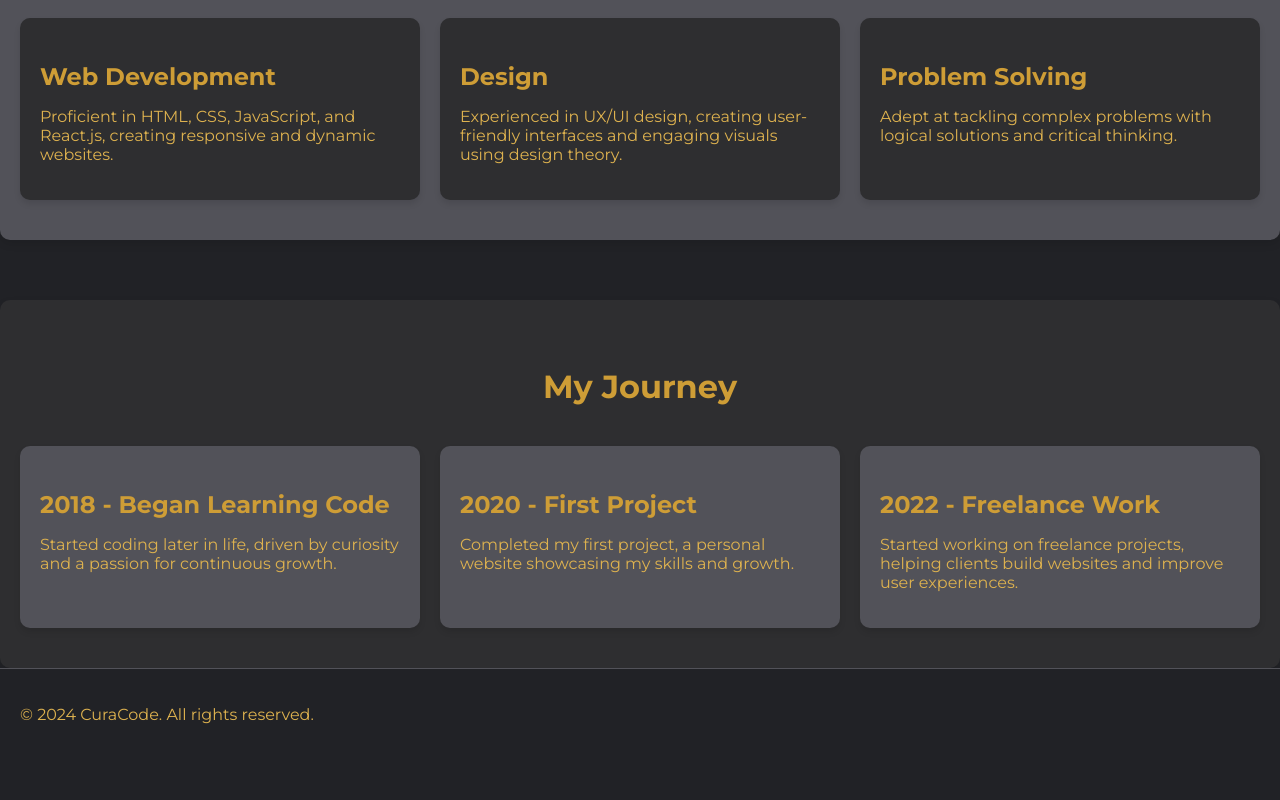
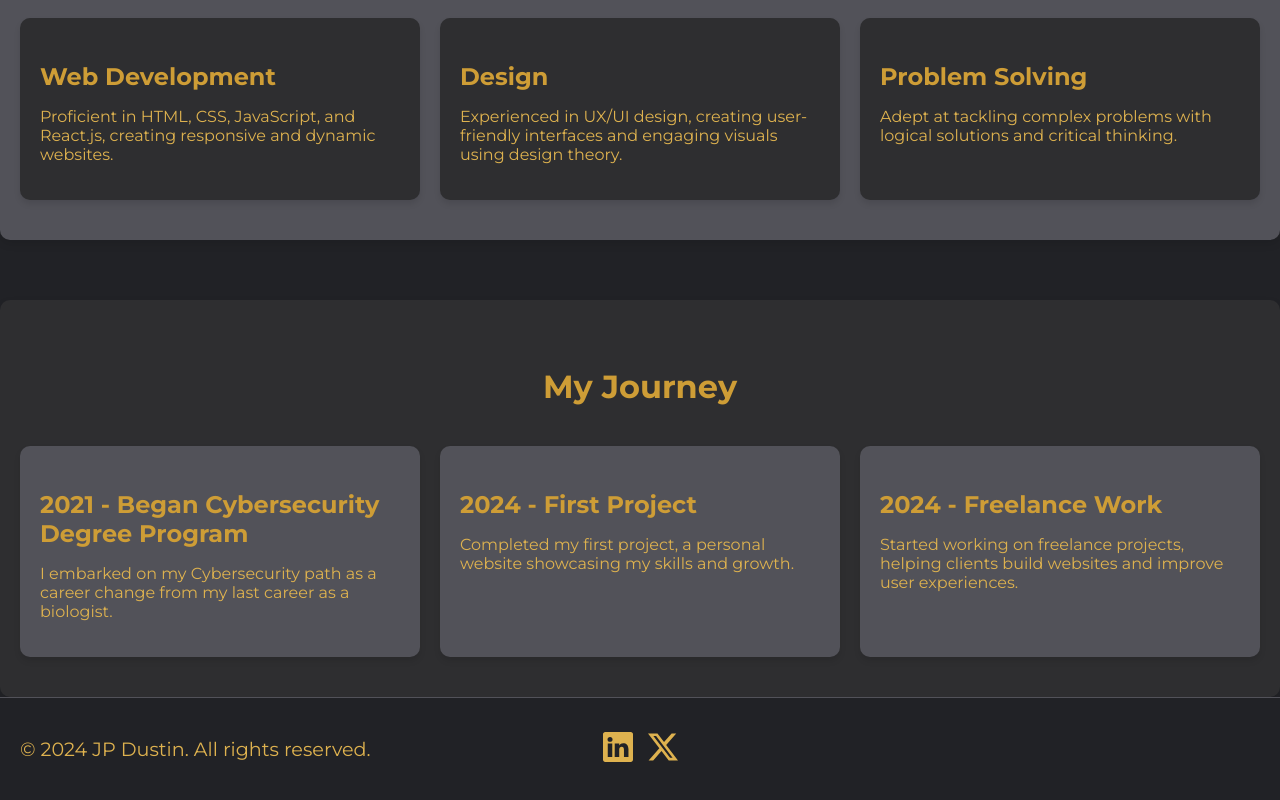
Before and after one commit to JPDustin/portfolio, a plain HTML site: page pages/about.html in a window 1280 px wide. Shown: the part 744-1544 px from the top of the page. Before the commit the page ends 1504 px from the top, so only its background shows below. Drawn offline with Linux system fonts and the light colour scheme.

```diff
--- a/assets/css/styles.css
+++ b/assets/css/styles.css
@@ -441,6 +441,7 @@ html {
   color: #deb24f;
   padding: 20px;
   border-top: 1px solid #525259;
+  margin-top: auto;
 }
 
 .footer-left,
--- a/pages/about.html
+++ b/pages/about.html
@@ -17,7 +17,7 @@
 <body>
     <div class="container">
         <!-- Header -->
-        <header class="header">
+        <header class="header header-dark">
             <div class="logo" id="logo">
                 <a href="/"><img src="../assets/images/brand-name.svg" alt="Brand"></a>
             </div>
@@ -87,22 +87,43 @@
             <h2>My Journey</h2>
             <div class="timeline-grid">
                 <div class="timeline-item">
-                    <h3>2018 - Began Learning Code</h3>
-                    <p>Started coding later in life, driven by curiosity and a passion for continuous growth.</p>
+                    <h3>2021 - Began Cybersecurity Degree Program</h3>
+                    <p>I embarked on my Cybersecurity path as a career change from my last career as a biologist.</p>
                 </div>
                 <div class="timeline-item">
-                    <h3>2020 - First Project</h3>
+                    <h3>2024 - First Project</h3>
                     <p>Completed my first project, a personal website showcasing my skills and growth.</p>
                 </div>
                 <div class="timeline-item">
-                    <h3>2022 - Freelance Work</h3>
+                    <h3>2024 - Freelance Work</h3>
                     <p>Started working on freelance projects, helping clients build websites and improve user
                         experiences.</p>
                 </div>
             </div>
         </section>
         <footer class="footer">
-            <p>&copy; 2024 CuraCode. All rights reserved.</p>
+            <div class="footer-left">
+                <p>&copy; 2024 JP Dustin. All rights reserved.</p>
+            </div>
+            <div class="footer-center">
+                <a href="https://www.linkedin.com/in/john-dustin/" class="social-link" target="_blank">
+                    <svg xmlns="http://www.w3.org/2000/svg" width="30" height="30" fill="currentColor"
+                        class="bi bi-linkedin social" viewBox="0 0 16 16">
+                        <path
+                            d="M0 1.146C0 .513.526 0 1.175 0h13.65C15.474 0 16 .513 16 1.146v13.708c0 .633-.526 1.146-1.175 1.146H1.175C.526 16 0 15.487 0 14.854zm4.943 12.248V6.169H2.542v7.225zm-1.2-8.212c.837 0 1.358-.554 1.358-1.248-.015-.709-.52-1.248-1.342-1.248S2.4 3.226 2.4 3.934c0 .694.521 1.248 1.327 1.248zm4.908 8.212V9.359c0-.216.016-.432.08-.586.173-.431.568-.878 1.232-.878.869 0 1.216.662 1.216 1.634v3.865h2.401V9.25c0-2.22-1.184-3.252-2.764-3.252-1.274 0-1.845.7-2.165 1.193v.025h-.016l.016-.025V6.169h-2.4c.03.678 0 7.225 0 7.225z" />
+                    </svg>
+                </a>
+                <a href="https://x.com/jpdustin" class="social-link" target="_blank">
+                    <svg xmlns="http://www.w3.org/2000/svg" width="16" height="16" fill="currentColor"
+                        class="bi bi-twitter-x social" viewBox="0 0 16 16">
+                        <path
+                            d="M12.6.75h2.454l-5.36 6.142L16 15.25h-4.937l-3.867-5.07-4.425 5.07H.316l5.733-6.57L0 .75h5.063l3.495 4.633L12.601.75Zm-.86 13.028h1.36L4.323 2.145H2.865z" />
+                    </svg>
+                </a>
+            </div>
+            <div class="footer-right">
+                <!-- This empty div helps center the middle content -->
+            </div>
         </footer>
     </div>
     <script src="../assets/js/scripts.js"></script>
```
Also changed, not shown: index.html (+0 -1 lines), pages/contact.html (+23 -2 lines), pages/projects.html (+23 -2 lines).
